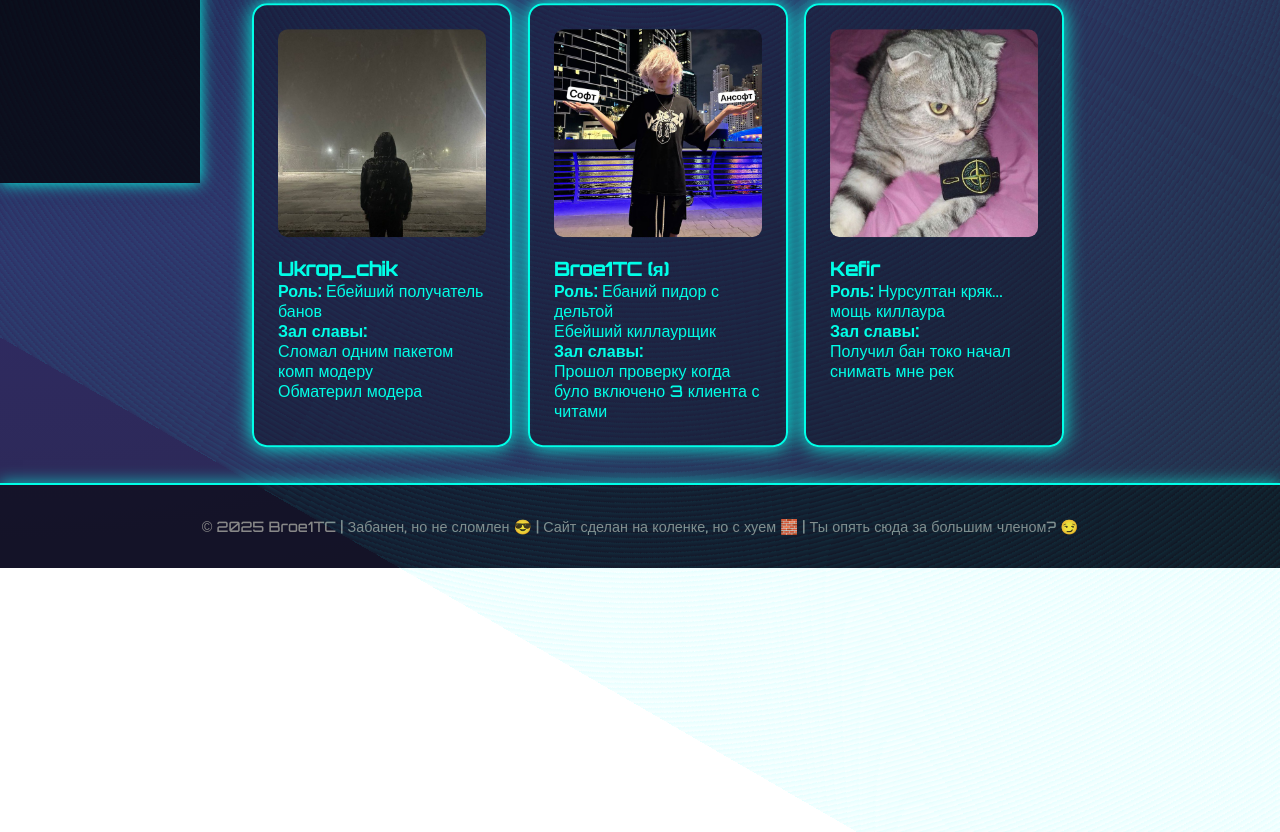
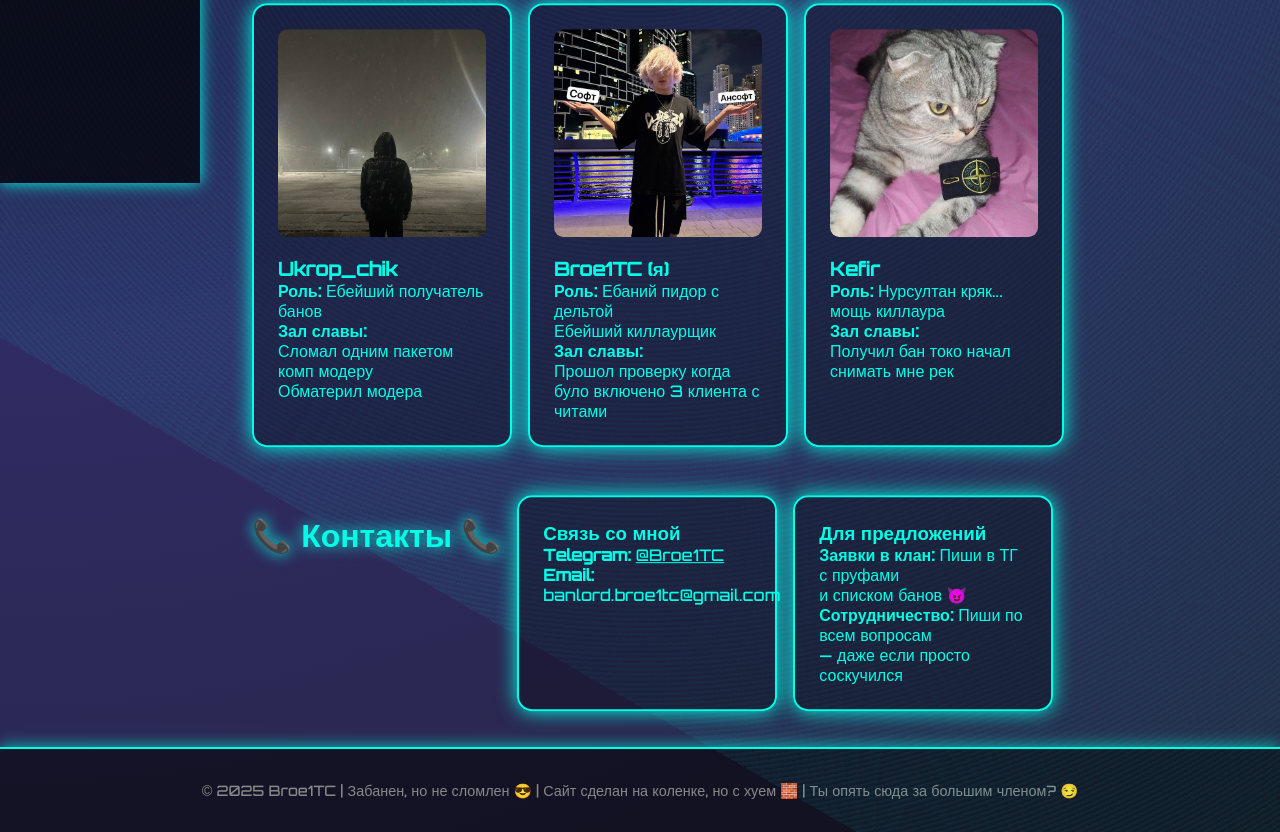
Before and after one commit to Broe1TC/Broe1Mine, a plain HTML site: page index.html in a window 1280 px wide. Shown: the part 617-1449 px from the top of the page. Before the commit the page ends 1185 px from the top, so only its background shows below. Drawn offline with Linux system fonts and the light colour scheme.

Commit message:
Update index.html

```diff
--- a/index.html
+++ b/index.html
@@ -270,6 +270,22 @@
         <p><strong>Роль:</strong> Нурсултан кряк... мощь киллаура</p>
         <p><strong>Зал славы:</strong><br>Получил бан токо начал снимать мне рек</p>
       </div>
+
+      <h2 style="margin-top: 3rem; font-size: 2rem; text-shadow: 0 0 15px #00ffe7;">📞 Контакты 📞</h2>
+      <div class="servers">
+        <div class="server-card">
+          <h3>Связь со мной</h3>
+          <p><strong>Telegram:</strong> <a href="https://t.me/Broe1TC" target="_blank" style="color:#00ffe7;">@Broe1TC</a></p>
+          <p><strong>Email:</strong> <span style="color:#00ffe7;">banlord.broe1tc@gmail.com</span></p>
+        </div>
+
+        <div class="server-card">
+          <h3>Для предложений</h3>
+          <p><strong>Заявки в клан:</strong> Пиши в ТГ с пруфами<br>и списком банов 😈</p>
+          <p><strong>Сотрудничество:</strong> Пиши по всем вопросам<br>— даже если просто соскучился</p>
+        </div>
+      </div>
+
     </div>
 
 
```
